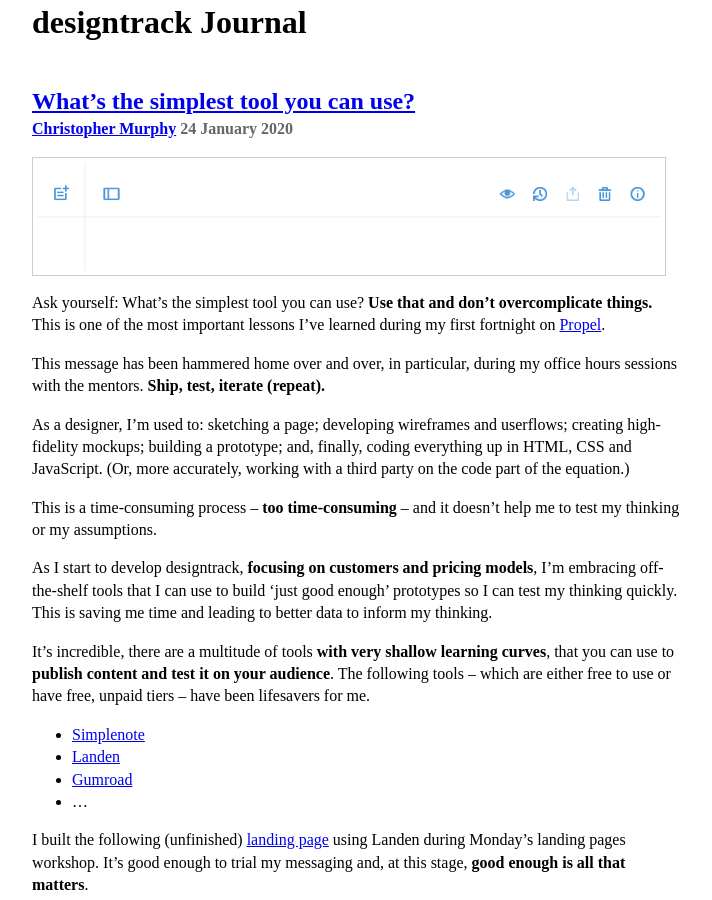
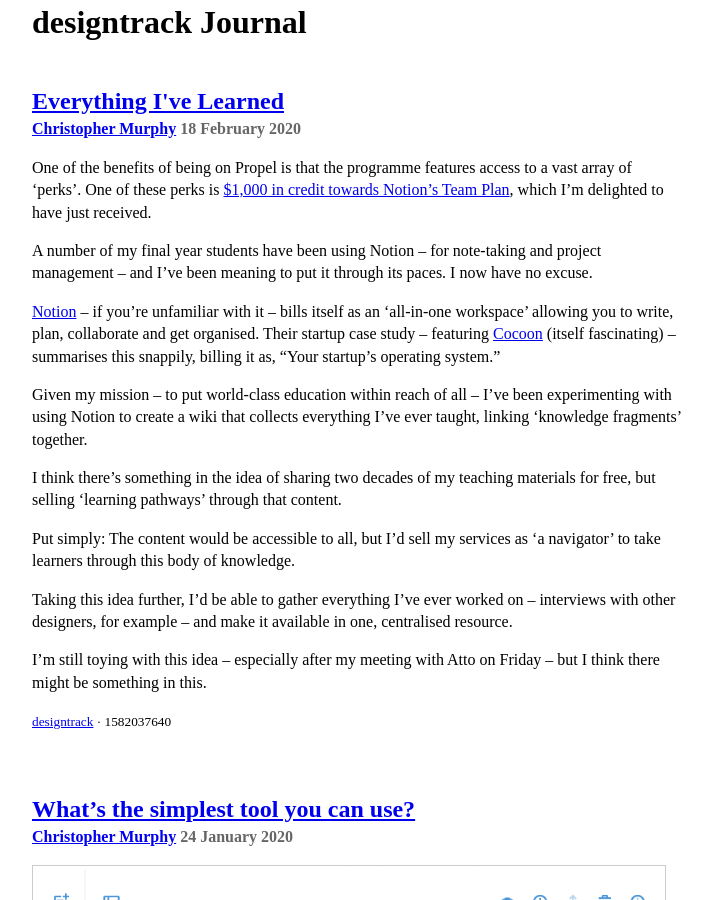
Before and after one commit to designtrack/designtrack-journal, a Jekyll site: the page built from index.html, in a window 1280 px wide and 900 px high. Shown: the whole window, without its empty margins (283-995 px from the left). Built offline with Jekyll 4.4.1, drawn with Linux system fonts in a browser that asks for light colours; nearby versions of some CDN libraries.

Commit message:
Update from Forestry.io Christopher Murphy updated _posts/2020-02-18-everything-i-ve-learned.md Christopher Murphy deleted _drafts/everything-i-ve-learned.md

```diff
--- a/_drafts/everything-i-ve-learned.md
+++ b/_posts/2020-02-18-everything-i-ve-learned.md
@@ -1,7 +1,7 @@
 ---
 layout: post
 title: Everything I've Learned
-date: 2020-02-17 14:08:00 +0000
+date: 2020-02-18 14:54:00 +0000
 
 ---
 One of the benefits of being on Propel is that the programme features access to a vast array of ‘perks’. One of these perks is [$1,000 in credit towards Notion’s Team Plan](https://www.notion.so/startups), which I’m delighted to have just received.
```
Also changed, not shown: .forestry/front_matter/templates/journal-post.yml.
